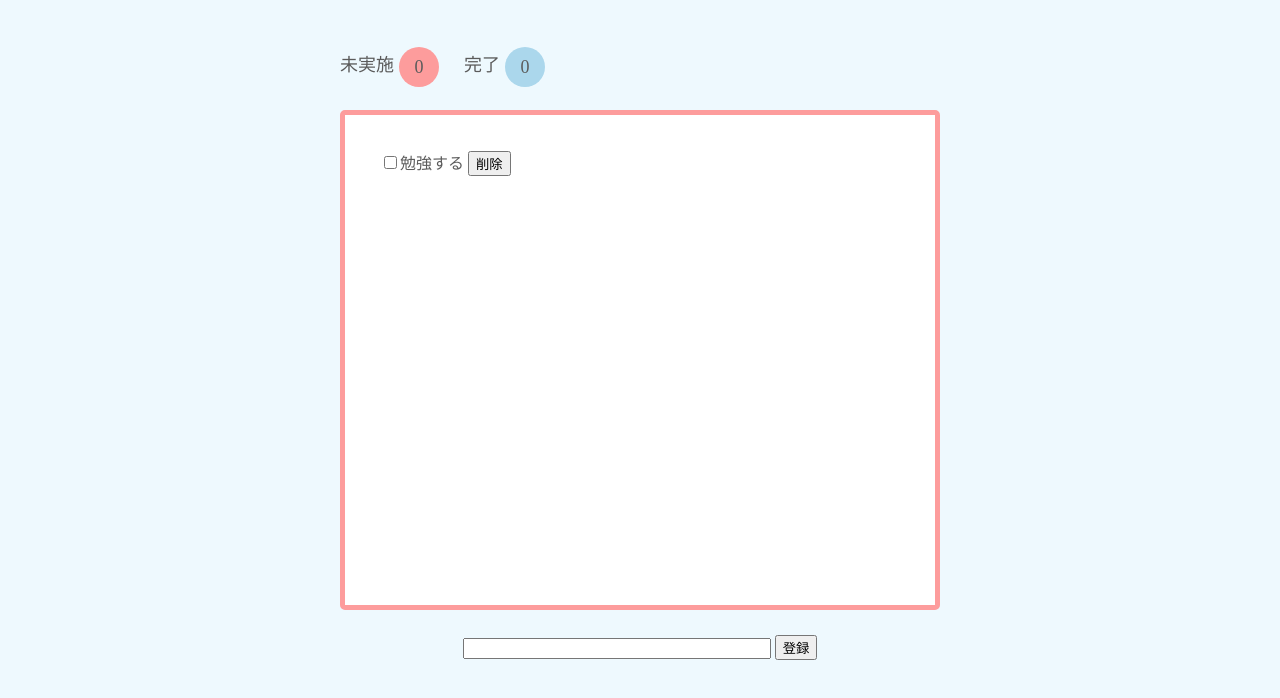
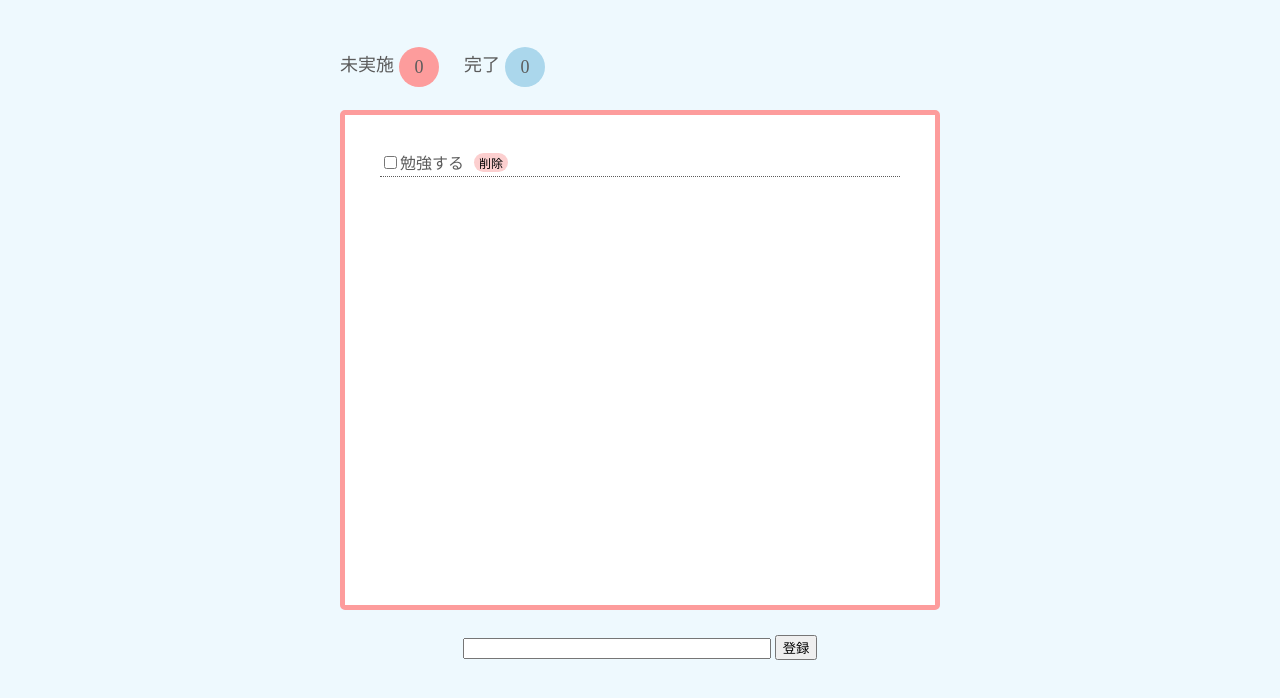
Before and after one commit to atofuzi/ts-todlist, a website built with webpack: page public/index.html in a window 1280 px wide. Shown: the part 68-766 px from the top of the page. Built offline with nearby package versions, Linux system fonts and the light colour scheme.

Commit message:
TodoListスタイル修正

```diff
--- a/public/style.css
+++ b/public/style.css
@@ -28,9 +28,27 @@ h1 {
 }
 
 .todo-list__item {
+  display: flex;
   margin: 10px;
+  padding-bottom: 2px;
+  border-bottom: 1px dotted rgb(91,91,91);
+  align-items: center;
 }
 
+.todo-list__check {
+}
+
+.todo-list__delete-btn {
+  background-color: rgb(252, 207, 207);
+  font-size: 12px;
+  border: none;
+  border-radius: 10px;
+  padding: 1px 5px;
+  margin-left: 10px;
+  cursor: pointer;
+  outline: none;
+  appearance: none;
+}
 .todo-register-area {
   width: 600px;
   margin: 0 auto;
```
